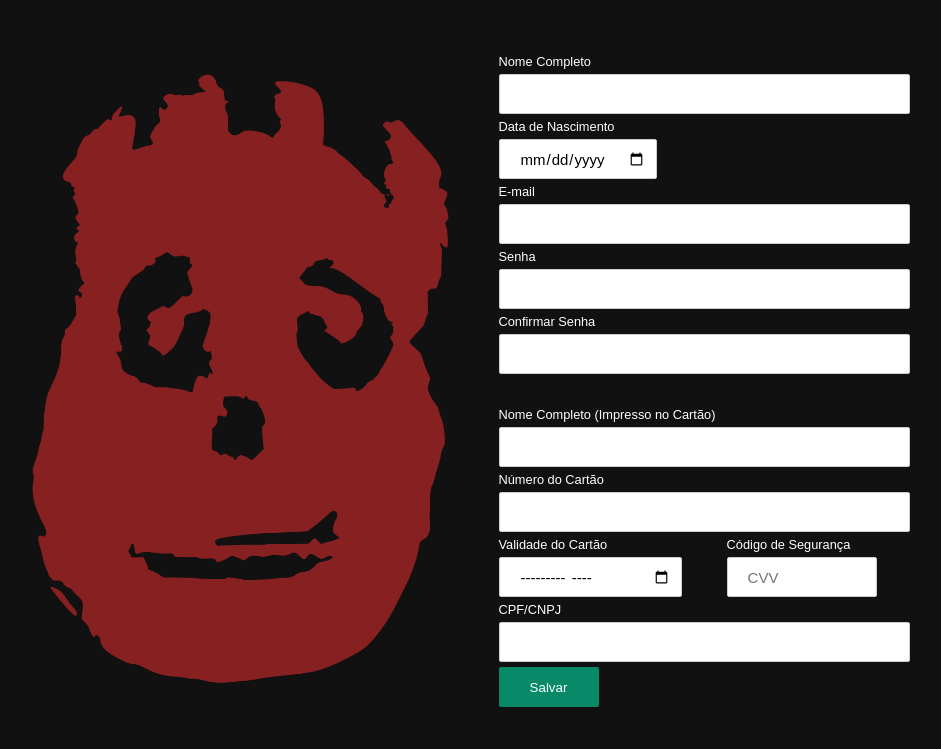
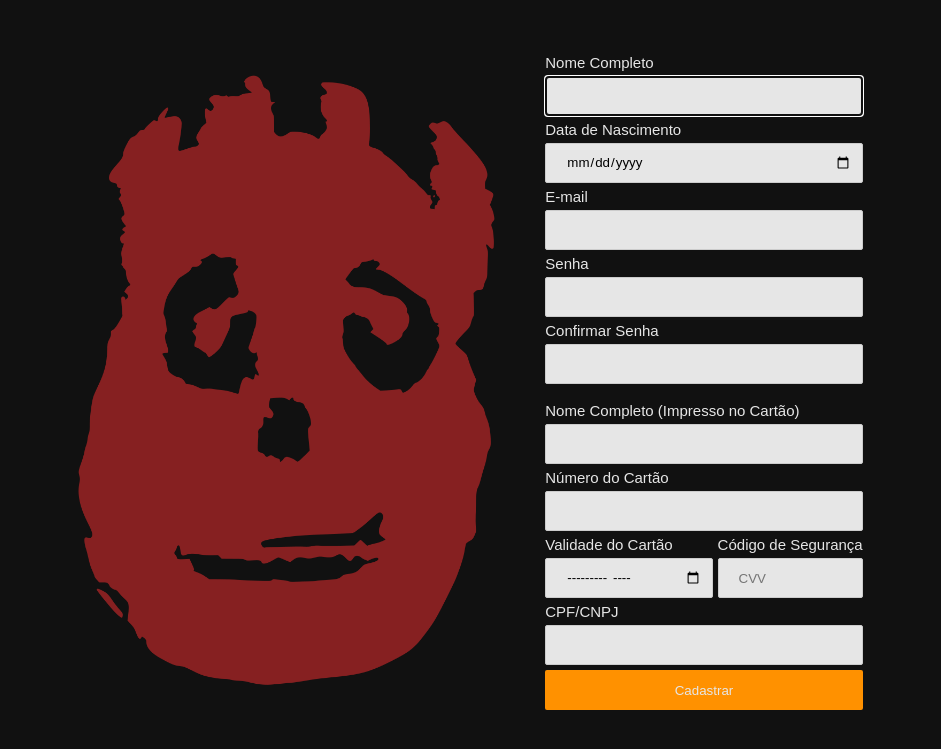
Before and after one commit to geancarlofd/StreamTomHanks, a PHP site: page /pages/cadastro.html in a window 1280 px wide. Shown: the top 749 px of the page, without its empty margins (186-1127 px from the left). Run offline with PHP 8.4, Linux system fonts and the light colour scheme.

Commit message:
Verificação Formulário Js

```diff
--- a/css/cadastro.css
+++ b/css/cadastro.css
@@ -1,19 +1,10 @@
 body{
     margin:0;
     background: #111111;
+
 }
 
-.wilsonBack{
-    width: 500px;
-}
-
-.tituloCampo{
-    color:white;
-    font-size:1vw;
-    font-family: Arial, Helvetica, sans-serif;
-}
-
-.formularioCadastro{
+.formularioCadastro {
     padding-top: 50px;
     display: flex;
     flex-direction: row;
@@ -21,10 +12,26 @@ body{
     align-items: center;
 }
 
+.wilsonBack{
+    width:500px;
+}
+
+.tituloCampo {
+    color: #e6e6e6;
+    font-size: 15px;
+    font-family: Arial, Helvetica, sans-serif;
+}
+
+.tituloCampoErro {
+    color: #ff0000;
+    font-size: 15px;
+    font-family: Arial, Helvetica, sans-serif;
+}
+
 .botaoForm {
-    background-color: #088A68;
-    color: white;
-    width: 100px;
+    background-color: #ff9100;
+    color: #e6e6e6;
+    width: 100%;
     height: 40px;
     text-align: center;
     border: none;
@@ -34,30 +41,31 @@ body{
 
 .botaoForm:hover {
     border-radius: 5px;
-    background-color: #04B486;
+    background-color: #e07f00;
     cursor: pointer;
 }
 
 
-.firstInput {
+.inputFormulario {
     padding: 10px;
     padding-left: 20px;
+    width: 100%;
     height: 40px;
-    font-size: 15px;
-    border: solid 1px #CCC;
     border-radius: 2px;
     font-family: Arial;
+    background: #e6e6e6;
+    border: solid 1px #CCC;
 }
 
-
-.newInput {
+.inputFormularioErro {
     padding: 10px;
     padding-left: 20px;
+    width: 100%;
     height: 40px;
-    font-size: 15px;
-    border: solid 1px #b90309;
     border-radius: 2px;
     font-family: Arial;
+    background: #e6e6e6;
+    border: solid 2px #ff0000;
 }
 
 .newInput::placeholder {
@@ -69,3 +77,17 @@ body{
     font-size: 16px;
     font-family: Arial;
 }
+
+@media (max-width:820px) {
+    .tabelaFormulario {z-index: 10;}
+    .wilsonBack {
+        width: 450px;
+        position: absolute;
+        opacity: 50%;
+        z-index: 9;
+    }
+}
+@media (max-width:550){
+    .wilsonBack{width: 300px;}
+    .firstInput {width:20px;height:25px;}
+}
--- a/index.html
+++ b/index.html
@@ -8,6 +8,7 @@
     <h1>Stream Hanks</h1>
     <h2>O Stream do Tom Hanks.</h2>
     <h2>Branch01</h2>
-    <h3>TELA INICIAL DE ENTRAR E CADASTRAR COM IMAGEM BONITINHA</h3>
+    <h3>TELA INICIAL DE ENTRAR E CADASTRAR COM IMAGEM BONITINHA</h3><br>
+    <a href="pages/cadastro.html">Cadastro</a>
 </body>
 </html>
--- a/pages/cadastro.html
+++ b/pages/cadastro.html
@@ -1,10 +1,12 @@
-<html >
+<html>
 <head>
     <meta charset="UTF-8">
     <meta http-equiv="X-UA-Compatible" content="IE=edge">
     <meta name="viewport" content="width=device-width, initial-scale=1.0">
 
-    <link type="text/css" rel="stylesheet" href="../css/cadastro.css">
+    <script type="text/javascript" src="../js/cadastro.js"></script>
+
+    <link rel="stylesheet" href="../css/cadastro.css">
 
     <link rel="shortcut icon" href="../img/wilson.png">
     <title>Cadastro - StreamHanks</title>
@@ -12,71 +14,71 @@
 <body>
     <div class="formularioCadastro">
         <img class="wilsonBack" src="../img/wilson.png">
-        <table cellspacing="3px">
+        <table class="tabelaFormulario" cellspacing="3px">
             <tr>
-                <td colspan="2" class="tituloCampo">Nome Completo</td>
+                <td colspan="2" class="tituloCampo" id="lNomeCompleto">Nome Completo</td>
             </tr>
             <tr>
-                <td colspan="2"><input type="text" size="40" class="firstInput" id="tNomeCompleto"/></td>
+                <td colspan="2"><input type="text" class="inputFormulario" id="tNomeCompleto"/></td>
             </tr>
             <tr>
-                <td colspan="2" class="tituloCampo">Data de Nascimento</td>
+                <td colspan="2" class="tituloCampo" id="lDataDeNascimento">Data de Nascimento</td>
             </tr>
             <tr>
-                <td colspan="2"><input type="date" size="40" class="firstInput" id="tDataDeNascimento"/></td>
+                <td colspan="2"><input type="date" class="inputFormulario" id="tDataDeNascimento"/></td>
             </tr>
             <tr>
-                <td colspan="2" class="tituloCampo">E-mail</td>
+                <td colspan="2" class="tituloCampo" id="lEmail">E-mail</td>
             </tr>
             <tr>
-                <td colspan="2"><input type="email" size="40" class="firstInput" id="tEmail"/></td>
+                <td colspan="2"><input type="email" class="inputFormulario" id="tEmail"/></td>
             </tr>
             <tr>
-                <td colspan="2" class="tituloCampo">Senha</td>
+                <td colspan="2" class="tituloCampo" id="lSenha">Senha</td>
             </tr>
             <tr>
-                <td colspan="2"><input type="password" size="40" class="firstInput" id="tSenha" /></td>
+                <td colspan="2"><input type="password" class="inputFormulario" id="tSenha"/></td>
             </tr>
             <tr>
-                <td colspan="2" class="tituloCampo">Confirmar Senha</td>
+                <td colspan="2" class="tituloCampo" id="lConfirmSenha">Confirmar Senha</td>
             </tr>
             <tr>
-                <td colspan="2"><input type="password" size="40" class="firstInput" id="tConfirmSenha" />
+                <td colspan="2"><input type="password" class="inputFormulario" id="tConfirmSenha"/>
                 </td>
             </tr>
-            <tr height="25px">
+            <tr height="10px">
                 <td colspan="2">
                     <div class="erroAviso" id="erro"></div>
                 </td>
             </tr>
             <tr>
-                <td colspan="2" class="tituloCampo">Nome Completo (Impresso no Cartão)</td>
+                <td colspan="2" class="tituloCampo" id="lNomeCompletoCartao">Nome Completo (Impresso no Cartão)</td>
             </tr>
             <tr>
-                <td colspan="2"><input type="text" size="40" class="firstInput" id="tNomeCompletoCartao"/></td>
+                <td colspan="2"><input type="text" class="inputFormulario" id="tNomeCompletoCartao"/></td>
             </tr>
             <tr>
-                <td colspan="2" class="tituloCampo">Número do Cartão</td>
+                <td colspan="2" class="tituloCampo" id="lNumeroDoCartao">Número do Cartão</td>
             </tr>
             <tr>
-                <td colspan="2"><input type="text" size="40" class="firstInput" id="tNumeroDoCartao"/></td>
+                <td colspan="2"><input type="text" class="inputFormulario" id="tNumeroDoCartao"/></td>
             </tr>
             <tr>
-                <td class="tituloCampo">Validade do Cartão</td>
-                <td class="tituloCampo">Código de Segurança</td>
+                <td class="tituloCampo" id="lValidadeDoCartao">Validade do Cartão</td>
+                <td class="tituloCampo" id="lCodigoDeSeguranca">Código de Segurança</td>
             </tr>
             <tr>
-                <td><input type="month" min="2021-01"  size="20" class="firstInput" id="tValidadeDoCartao" required/></td>
-                <td><input type="text" placeholder="CVV" size="11" maxlength="4" class="firstInput" id="tCodigoDeSeguranca"/></td>
+                <td><input type="month" min="2021-01"  size="20" class="inputFormulario" id="tValidadeDoCartao"/></td>
+                <td><input type="text" placeholder="CVV" size="11" maxlength="4" class="inputFormulario" id="tCodigoDeSeguranca"/></td>
             </tr>
             <tr>
-                <td colspan="2" class="tituloCampo">CPF/CNPJ</td>
+                <td colspan="2" class="tituloCampo" id="lCpfCnpj">CPF/CNPJ</td>
             </tr>
             <tr>
-                <td colspan="2"><input type="text" size="40" maxlength="14" class="firstInput" id="tCpfCnpj"/></td>
+                <td colspan="2"><input type="text" maxlength="14" class="inputFormulario" id="tCpfCnpj"/></td>
             </tr>
-            <tr height="25px">
-                <td colspan="2"><button class="botaoForm" id="but">Salvar</button></td>
+            <tr>
+                <td colspan="2"><button class="botaoForm" id="btnCadastrar">Cadastrar</button></td>
             </tr>
         </table>
     </div>
```
Also changed, not shown: js/cadastro.js (+50 -0 lines).
